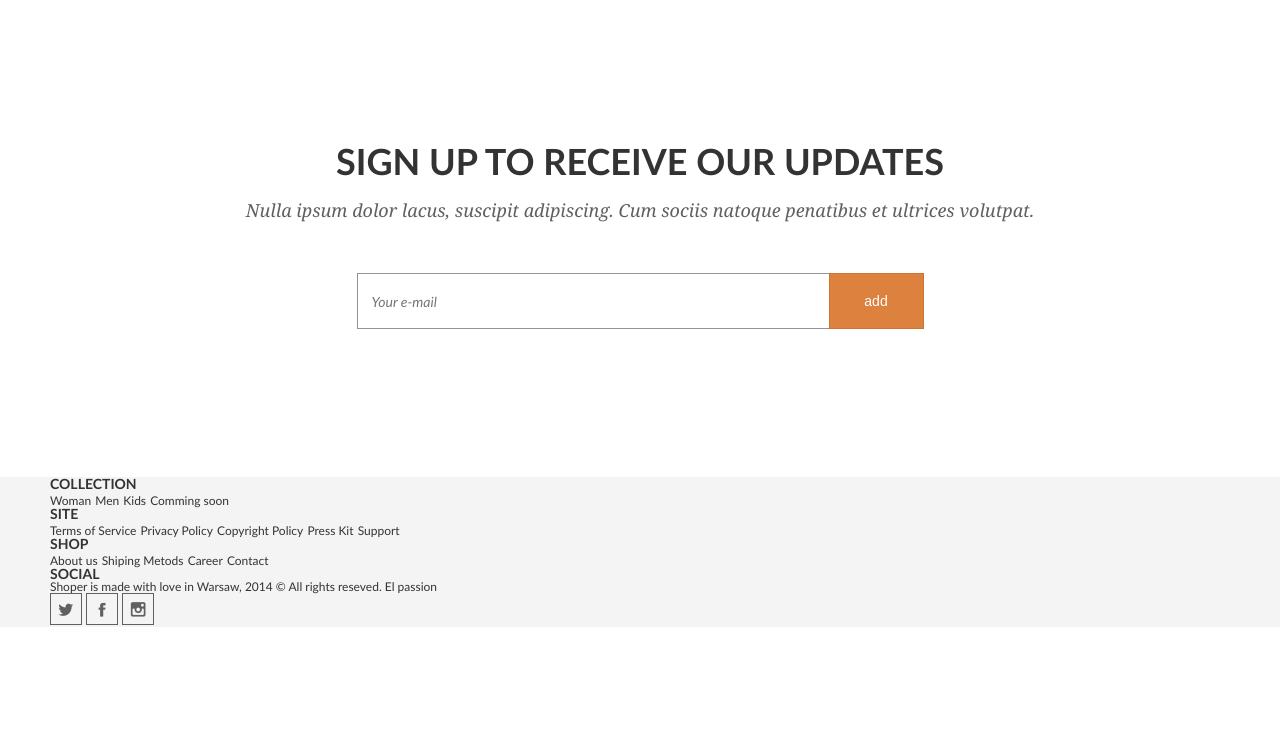
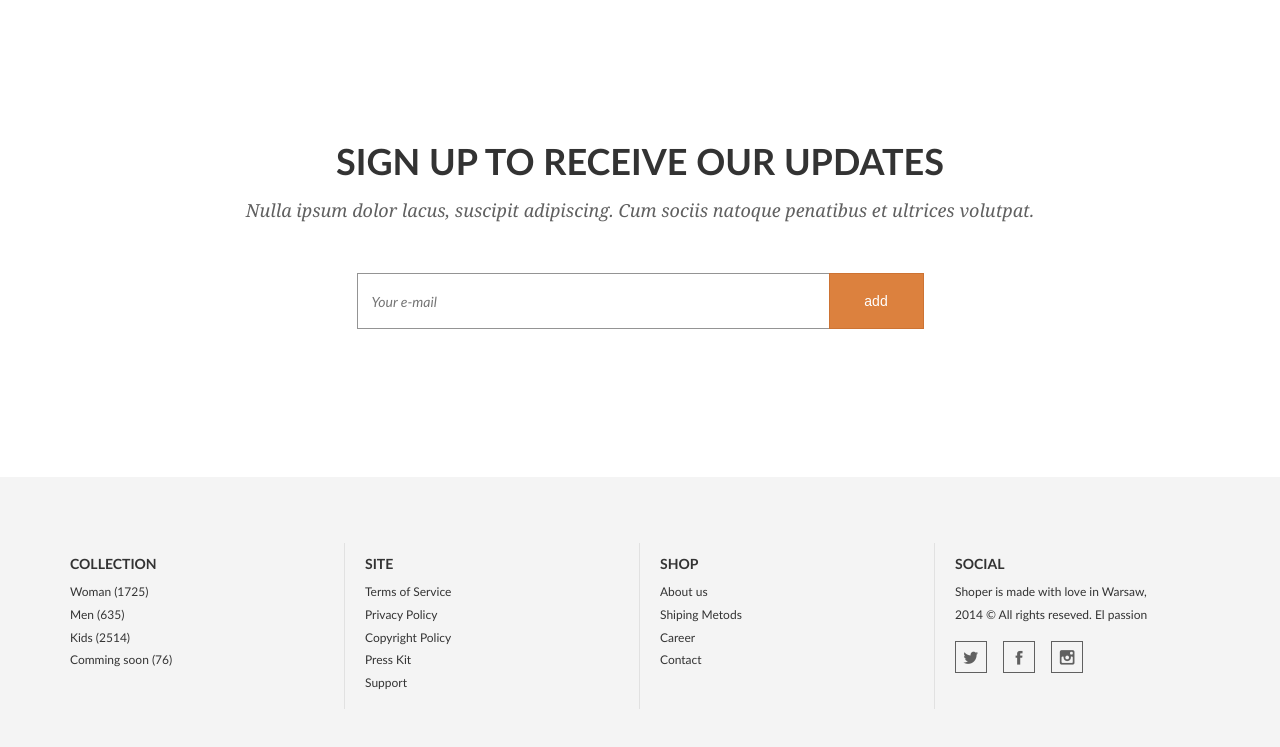
Before and after one commit to antkati/clothes, a plain HTML site: page index.html in a window 1280 px wide. Shown: the part 1541-2288 px from the top of the page. Before the commit the page ends 2169 px from the top, so only its background shows below. Drawn offline with Linux system fonts and the light colour scheme.

Commit message:
заверстан футер

```diff
--- a/css/index.css
+++ b/css/index.css
@@ -160,7 +160,7 @@ a:hover {
 	font-size: 1.125rem;
 }
 
-.footer a {
+.footer li {
 	font-size: 0.75rem;
 }
 
@@ -313,7 +313,7 @@ a:hover {
     display: inline-block;
     height: 100%;
     vertical-align: middle;
-    content: "";
+    content: '';
 }
 
 .promo__text {
@@ -439,9 +439,51 @@ a:hover {
 	min-width: 330px;
 }
 
+
+/* FOOTER */
 .footer {
  	background: #f4f4f4;
 }
+
+.footer__container {
+	display: table;
+	padding: 4.125rem 0;
+	width: 100%;
+}
+
+
+.footer__cell {
+	display: table-cell;
+	width: 25%;
+	vertical-align: top;
+	padding: 0.875rem 1.25rem ;
+}
+
+.footer__cell:not(:last-child) {
+	border-right: 1px solid #e1e1e1;
+}
+
+.footer h4 {
+	margin-bottom: 0.625rem;
+}
+
+.footer li, .footer__p {
+	line-height: 1.9;
+}
+
+.footer__p {
+	margin-bottom: 0.875rem;
+}
+
+.footer__social-link {
+	display: inline-block;
+	line-height: 0;
+}
+
+.footer__social-link:not(:last-child) {
+	margin-right: 16px;
+}
+
 
 
 /* !!! До 768px */
--- a/index.html
+++ b/index.html
@@ -16,29 +16,30 @@
 				<div class='header__menu'>
 					<!-- LEFT NAV -->
 					<div class='header__menu--left'>
-						<!-- LOGO -->
 						<a class='header__logo__link' href='#'>
 							<div class='header__logo'>sh</div>
-						</a><!-- ITEM NAV --><nav class='header__nav header__nav--left'>
+						</a><!--
+					 --><nav class='header__nav header__nav--left'>
 							<a href='#'>Woman</a>
 							<a href='#'>Men</a>
 							<a href='#'>Kids</a>
 							<a href='#'>Comming soon</a>
 							<a href='#'>About</a>
 						</nav>
-					</div><!-- RIGHT NAV --><nav class='header__nav header__menu--right'>
-						<!-- USER INFO -->
+					</div><!-- RIGHT NAV
+				 --><nav class='header__nav header__menu--right'>
 						<div class='header__personal-page'>
 							<img src='images/user.png'>
 							<a href='#'>Log In</a>
-						</div><!-- CART --><div class='header__cart'>
+						</div><!--
+					 --><div class='header__cart'>
 							<a class='header__cart__i--mobile' href=''>
 								<img  src='images/mobile-cart.png'>
 							</a>
 							<img class='header__cart__i--desktop' src='images/desktop-cart.png'>
 							<a class='header__cart__link' href='#'>Basket (0)</a>
-						</div><!-- SEARCH --><img class='header__search' src='images/search.png'>
-						<!-- GAMBURGER -->
+						</div><!--
+					 --><img class='header__search' src='images/search.png'>
 						<img class='header__burger-menu' src='images/burger-menu.png'>
 					</nav>
 				</div>
@@ -52,7 +53,6 @@
 						<p class='font--georgia-i header__p'>
 							Quisque lorem tortor fringilla sed, vestibulum id, eleifend justo.
 						</p>
-						<!-- BUTTON -->
 						<a href='#' class='btn btn--grey text-transform--uppercase'>Check new arrivals</a>
 					</div>
 				</div>
@@ -65,9 +65,8 @@
 				<!-- PROMO -->
 				<section class='main__promo'>
 					<!-- LEFT PART -->
-					<div class="promo__part1">
-						<!-- LEFT COLUMN -->
-						<div class="part1__col--left">
+					<div class='promo__part1'>
+						<div class='part1__col--left'>
 							<!-- rectangle -->
 							<div class='promo__block promo__block--rectangle rectangle--1'>
 								<div class='promo__text'>
@@ -75,7 +74,8 @@
 									<p class='font--georgia-i text-transform--uppercase'>New arrival</p>
 								</div>
 							</div>
-						</div><!-- RIGHT COLUMN --><div class="part1__col--right">
+						</div><!--
+					 --><div class='part1__col--right'>
 							<!-- twit -->
 							<div class='promo__block promo__block--square square--twit'>
 								<div class='promo__text'>
@@ -83,14 +83,16 @@
 									<p class='font--georgia-i twit__text'>Opening Ceremony @IndonesiaFW tomorrow, PMers! Are you ready for the biggest fashion movement in</p>
 									<p class='twit__text font--lato-bold twit__account'>@PuspitaMarthaID</p>
 								</div>
-							</div><!-- square --><div class='promo__block promo__block--square square--1'>
+							</div><!-- square
+						 --><div class='promo__block promo__block--square square--1'>
 								<div class='promo__text'>
 									<h3 class='text-transform--uppercase'>Chuck Taylors</h3>
 									<p class='font--georgia-i text-transform--uppercase'>$125.00</p>
 								</div>
 							</div>
-						</div><!-- double square --><div class="promo__block--double">
-							<div class="promo__block promo__block--square square--img-2"></div><!-- --><div class='promo__block promo__block--square square--description'>
+						</div><!-- double square
+					 --><div class='promo__block--double'>
+							<div class='promo__block promo__block--square square--img-2'></div><!-- --><div class='promo__block promo__block--square square--description'>
 								<div class='promo__text'>
 									<img class='description__poiner' src='images/pointer.png'>
 									<h3 class='text-transform--uppercase'>Jaxon hat</h3>
@@ -98,18 +100,21 @@
 								</div>
 							</div>
 						</div>
-					</div><!-- RIGHT PART --><div class="promo__part2">
+					</div><!-- RIGHT PART
+				 --><div class='promo__part2'>
 						<!-- double square -->
-						<div class="promo__block--double">
-							<div class="promo__block promo__block--square square--img-1">
-							</div><!-- --><div class='promo__block promo__block--square square--description'>
+						<div class='promo__block--double'>
+							<div class='promo__block promo__block--square square--img-1'>
+							</div><!--
+						 --><div class='promo__block promo__block--square square--description'>
 								<div class='promo__text'>
 									<img class='description__poiner' src='images/pointer.png'>
 									<h3 class='text-transform--uppercase'>Elegant shoes</h3>
 									<p class='font--georgia-i text-transform--uppercase'>Braided leather</p>
 								</div>
 							</div>
-						</div><!-- LEFT COLUMN --><div class="part2__col--left">
+						</div><!--
+					 --><div class='part2__col--left'>
 							<!-- twit -->
 							<div class='promo__block promo__block--square square--twit'>
 								<div class='promo__text'>
@@ -117,13 +122,15 @@
 									<p class='font--georgia-i twit__text'>Girls, girls, girls: A Look Back at 50 Years of the Pirelli Calendar</p>
 									<p class='twit__text font--lato-bold twit__account'>@Vogue</p>
 								</div>
-							</div><!-- square --><div class='promo__block promo__block--square square--2'>
+							</div><!-- square
+						 --><div class='promo__block promo__block--square square--2'>
 								<div class='promo__text'>
 									<h3 class='text-transform--uppercase'>Basic blazer</h3>
 									<p class='font--georgia-i text-transform--uppercase'>From $199.00</p>
 								</div>
 							</div>
-						</div><!-- RIGHT COLUMN --><div class="part2__col--right">
+						</div><!--
+					 --><div class='part2__col--right'>
 							<!-- rectangle -->
 							<div class='promo__block promo__block--rectangle rectangle--2'>
 								<div class='promo__text'>
@@ -135,53 +142,94 @@
 					</div>
 				</section>
 
-				<!-- Подпишитесь -->
+				<!-- SUBSCRIBE -->
 				<section class='main__subscribe'>
 					<div class='main__subscribe__text'>
 						<h2 class='text-transform--uppercase'>Sign up to receive our updates</h2>
 						<p class='font--georgia-i main__p'>Nulla ipsum dolor lacus, suscipit adipiscing. Cum sociis natoque penatibus et ultrices volutpat.</p>
-						<!-- Форма для e-mail -->
 						<form class='main__subscribe__form'>
-							<input class='form__input' type='text' name='email' placeholder='Your e-mail'><!-- --><button class='btn btn--orange' name='submit'>add</button>
+							<input class='form__input' type='text' name='email' placeholder='Your e-mail'><!--
+						 --><button class='btn btn--orange' name='submit'>add</button>
 						</form>
 					</div>
 				</section>
 			</div>
 		</main>
 
-		<!-- ФУТЕР -->
+		<!-- FOOTER -->
 		<footer class='footer'>
 			<div class='container--center'>
-				<div>
+				<div class='footer__container'>
+					<div class='footer__cell'>
 						<h4 class='text-transform--uppercase'>Collection</h4>
-					<a href='#'>Woman</a>
-					<a href='#'>Men</a>
-					<a href='#'>Kids</a>
-					<a href='#'>Comming soon</a>
-				</div>
-				<div>
+						<ul>
+							<a href='#'>
+								<li>Woman (1725)</li>
+							</a>
+							<a href='#'>
+								<li>Men (635)</li>
+							</a>
+							<a href='#'>
+								<li>Kids (2514)</li>
+							</a>
+							<a href='#'>
+								<li>Comming soon (76)</li>
+							</a>
+						</ul>
+
+					</div><!--
+				 --><div class='footer__cell'>
 						<h4 class='text-transform--uppercase'>Site</h4>
-					<a href='#'>Terms of Service</a>
-					<a href='#'>Privacy Policy</a>
-					<a href='#'>Copyright Policy</a>
-					<a href='#'>Press Kit</a>
-					<a href='#'>Support</a>
-				</div>
-				<div>
+						<ul>
+							<a href='#'>
+								<li>Terms of Service</li>
+							</a>
+							<a href='#'>
+								<li>Privacy Policy</li>
+							</a>
+							<a href='#'>
+								<li>Copyright Policy</li>
+							</a>
+							<a href='#'>
+								<li>Press Kit</li>
+							</a>
+							<a href='#'>
+								<li>Support</li>
+							</a>
+						</ul>
+					</div><!--
+				 --><div class='footer__cell'>
 						<h4 class='text-transform--uppercase'>Shop</h4>
-					<a href='#'>About us</a>
-					<a href='#'>Shiping Metods</a>
-					<a href='#'>Career</a>
-					<a href='#'>Contact</a>
-				</div>
-				<div>
+						<ul>
+							<a href='#'>
+								<li>About us</li>
+							</a>
+							<a href='#'>
+								<li>Shiping Metods</li>
+							</a>
+							<a href='#'>
+								<li>Career</li>
+							</a>
+							<a href='#'>
+								<li>Contact</li>
+							</a>
+						</ul>
+					</div><!--
+				 --><div class='footer__cell'>
 						<h4 class='text-transform--uppercase'>Social</h4>
 						<p class='footer__p'>
-						Shoper is made with love in Warsaw, 2014 &#169; All rights reseved. El passion
+							Shoper is made with love in Warsaw,<br>2014 &#169; All rights reseved. El passion
 						</p>
+						<a class='footer__social-link' href='#'>
 							<img src='images/twitter.png'>
+						</a><!--
+					 --><a class='footer__social-link' href='#'>
 					 		<img src='images/fb.png'>
+					 	</a><!--
+					 --><a class='footer__social-link' href='#'>
 					 		<img src='images/instagram.png'>
+					 	</a>
+					</div>
 				</div>
 			</div>
 		</footer>
```
Lines whose indentation alone changed are shown as unchanged.
